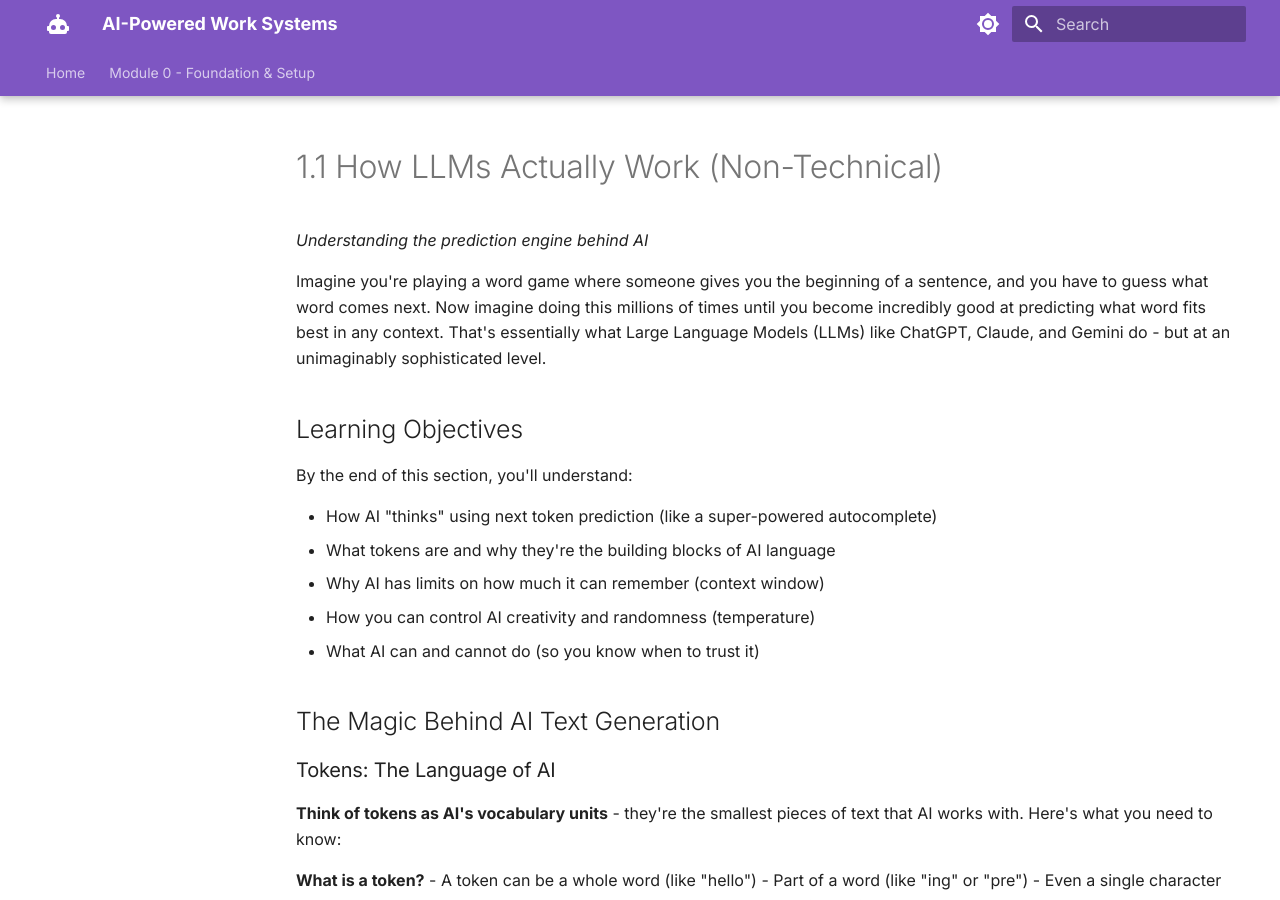
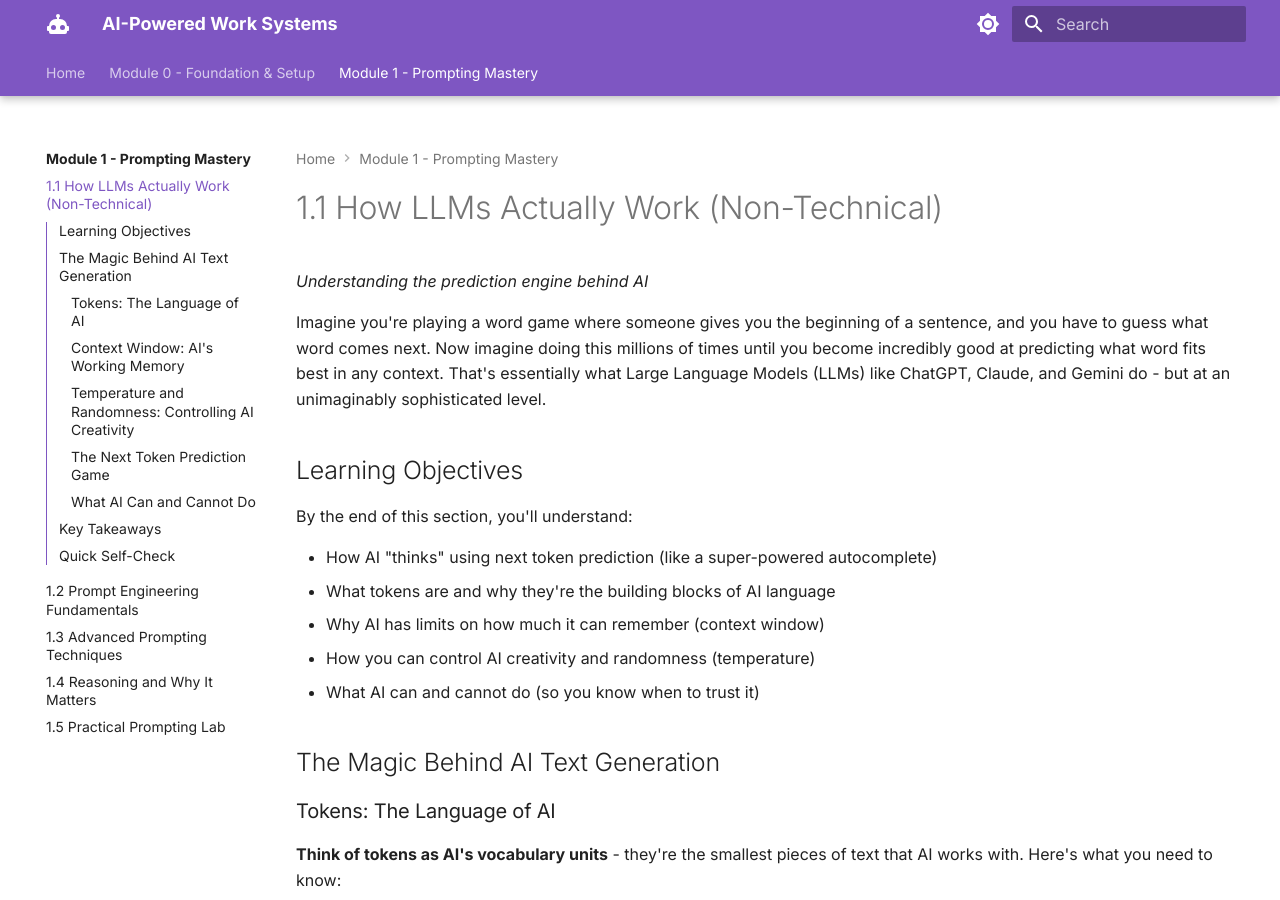
Before and after one commit to factory-level/no-one-left-behind, an MkDocs documentation site: the page built from docs/module-1/sections/1-1-llm-mechanics.md, in a window 1280 px wide and 900 px high. Built offline with MkDocs 1.6.1 and Material for MkDocs 9.7.7, drawn with Linux system fonts in a browser that asks for light colours.

Commit message:
mod(1): mkdocs.yml

```diff
--- a/mkdocs.yml
+++ b/mkdocs.yml
@@ -7,6 +7,13 @@ nav:
     - 0.1 Course Orientation: module-0/sections/0-1-course-orientation.md
     - 0.2 Essential Setup: module-0/sections/0-2-essential-setup.md
     - 0.3 Understanding Your Workspace: module-0/sections/0-3-workspace-understanding.md
+  - Module 1 - Prompting Mastery:
+    - Overview: module-1/index.md
+    - 1.1 How LLMs Actually Work (Non-Technical): module-1/sections/1-1-llm-mechanics.md
+    - 1.2 Prompt Engineering Fundamentals: module-1/sections/1-2-prompt-engineering.md
+    - 1.3 Advanced Prompting Techniques: module-1/sections/1-3-advanced-prompting.md
+    - 1.4 Reasoning and Why It Matters: module-1/sections/1-4-reasoning.md
+    - 1.5 Practical Prompting Lab: module-1/sections/1-5-prompting-lab.md
 
 theme:
   name: material
```
